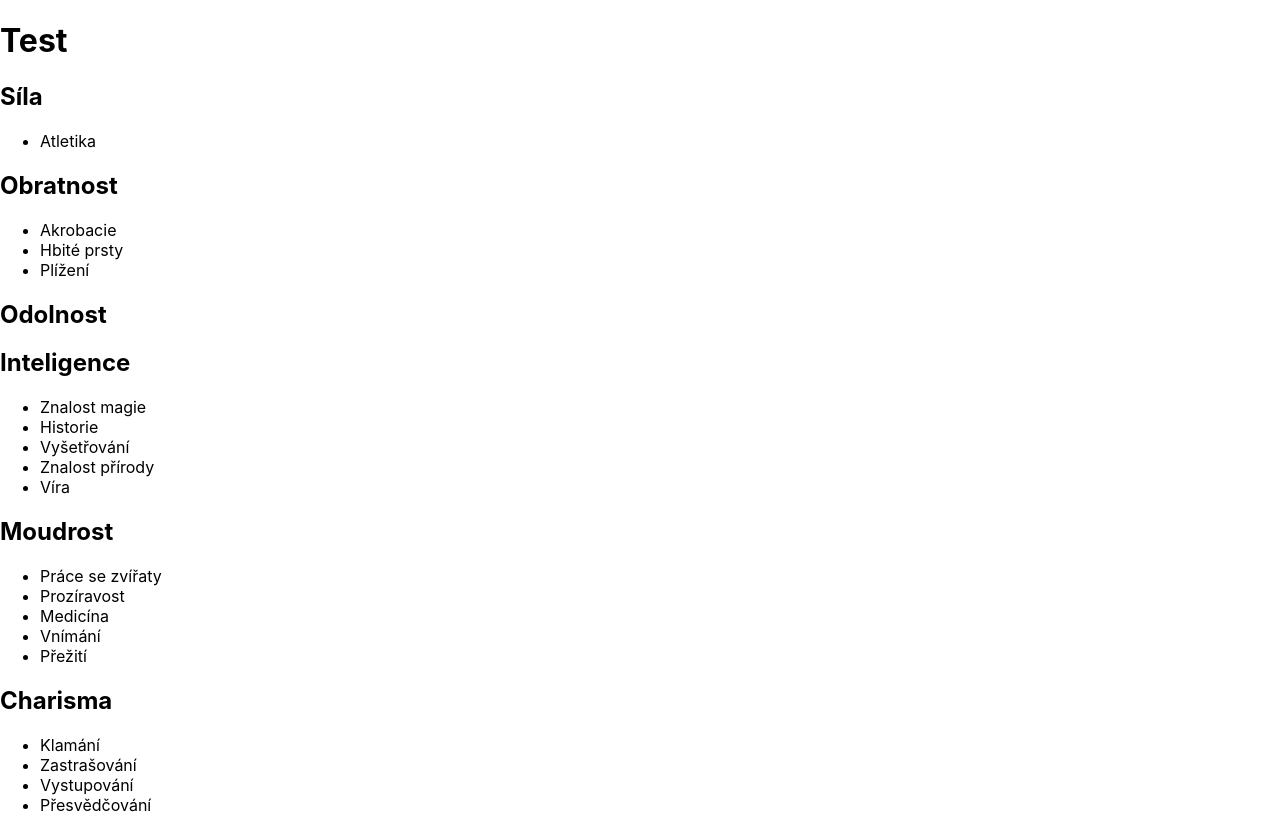
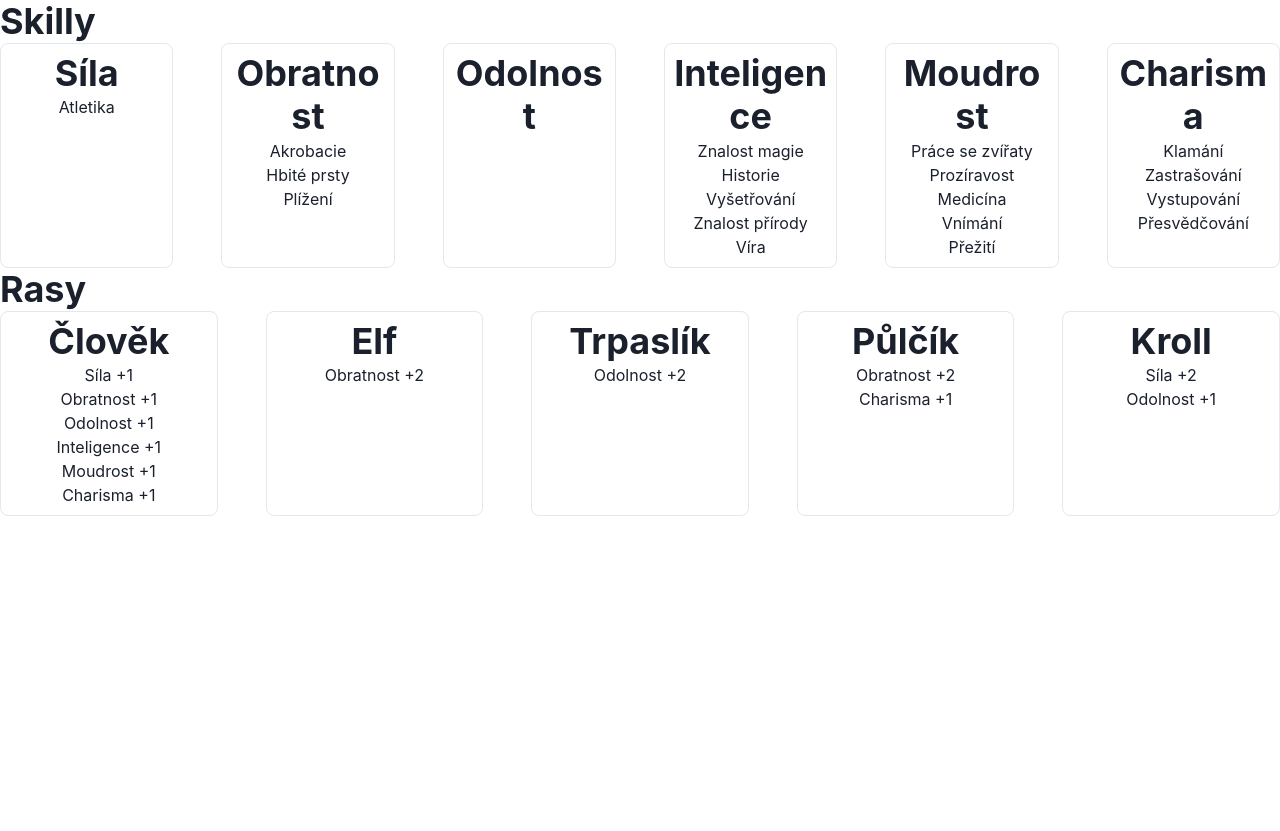
Before and after one commit to Lossmeril/dnd-character-maker, a Next.js app: page /test in a window 1280 px wide. After the commit the page ends 800 px from the top, so only its background shows below. Built offline with nearby package versions, Linux system fonts and the light colour scheme.

Commit message:
feat: races added

```diff
--- /dev/null
+++ b/datasets/races.tsx
@@ -0,0 +1,38 @@
+import { Skills } from './skills';
+
+export const Races = {
+  human: {
+    index: 'human',
+    name: 'Člověk',
+    increases: [
+      [Skills.strength, 1],
+      [Skills.dexterity, 1],
+      [Skills.constitution, 1],
+      [Skills.intelligence, 1],
+      [Skills.wisdom, 1],
+      [Skills.charisma, 1],
+    ],
+  },
+  elf: { index: 'elf', name: 'Elf', increases: [[Skills.dexterity, 2]] },
+  dwarf: {
+    index: 'dwarf',
+    name: 'Trpaslík',
+    increases: [[Skills.constitution, 2]],
+  },
+  halfling: {
+    index: 'halfling',
+    name: 'Půlčík',
+    increases: [
+      [Skills.dexterity, 2],
+      [Skills.charisma, 1],
+    ],
+  },
+  kroll: {
+    index: 'kroll',
+    name: 'Kroll',
+    increases: [
+      [Skills.strength, 2],
+      [Skills.constitution, 1],
+    ],
+  },
+};
--- a/package.json
+++ b/package.json
@@ -9,7 +9,11 @@
     "lint": "next lint"
   },
   "dependencies": {
+    "@chakra-ui/react": "^2.2.1",
+    "@emotion/react": "^11.9.3",
+    "@emotion/styled": "^11.9.3",
     "eslint-plugin-prettier": "^4.2.1",
+    "framer-motion": "^6.4.1",
     "next": "12.2.0",
     "react": "18.2.0",
     "react-dom": "18.2.0"
--- a/pages/_app.tsx
+++ b/pages/_app.tsx
@@ -1,8 +1,13 @@
-import '../styles/globals.css'
-import type { AppProps } from 'next/app'
+import '../styles/globals.css';
+import type { AppProps } from 'next/app';
+import { ChakraProvider } from '@chakra-ui/react';
 
 function MyApp({ Component, pageProps }: AppProps) {
-  return <Component {...pageProps} />
+  return (
+    <ChakraProvider>
+      <Component {...pageProps} />
+    </ChakraProvider>
+  );
 }
 
-export default MyApp
+export default MyApp;
--- a/pages/test.tsx
+++ b/pages/test.tsx
@@ -1,20 +1,54 @@
 import { Skills } from '../datasets/skills';
+import { Races } from '../datasets/races';
+import { Heading, Box, Flex } from '@chakra-ui/react';
 
 const TestPage = () => {
   return (
-    <div>
-      <h1>Test</h1>
+    <>
+      <Heading as='h1'>Skilly</Heading>
+      <Flex gap={12}>
         {Object.values(Skills).map((skill) => (
-        <div key={skill.index}>
-          <h2>{skill.name}</h2>
+          <Box
+            key={skill.index}
+            w='sm'
+            p={2}
+            borderWidth='1px'
+            borderRadius='lg'
+            overflow='hidden'
+            textAlign='center'
+          >
+            <Heading as='h2'>{skill.name}</Heading>
             <ul>
               {skill.abilities.map((ability) => (
                 <li key={ability.index}>{ability.name}</li>
               ))}
             </ul>
-        </div>
+          </Box>
         ))}
-    </div>
+      </Flex>
+
+      <Heading as='h1'>Rasy</Heading>
+      <Flex gap={12}>
+        {Object.values(Races).map((race) => (
+          <Box
+            key={race.index}
+            w='sm'
+            p={2}
+            borderWidth='1px'
+            borderRadius='lg'
+            overflow='hidden'
+            textAlign='center'
+          >
+            <Heading as='h2'>{race.name}</Heading>
+            <ul>
+              {race.increases.map((skill, i) => (
+                <li key={i}>{skill[0].name + ' +' + skill[1]}</li>
+              ))}
+            </ul>
+          </Box>
+        ))}
+      </Flex>
+    </>
   );
 };
 
```
Also changed, not shown: 1 other file (tests, documents, lock files or other folders). Lines whose indentation alone changed are shown as unchanged.
